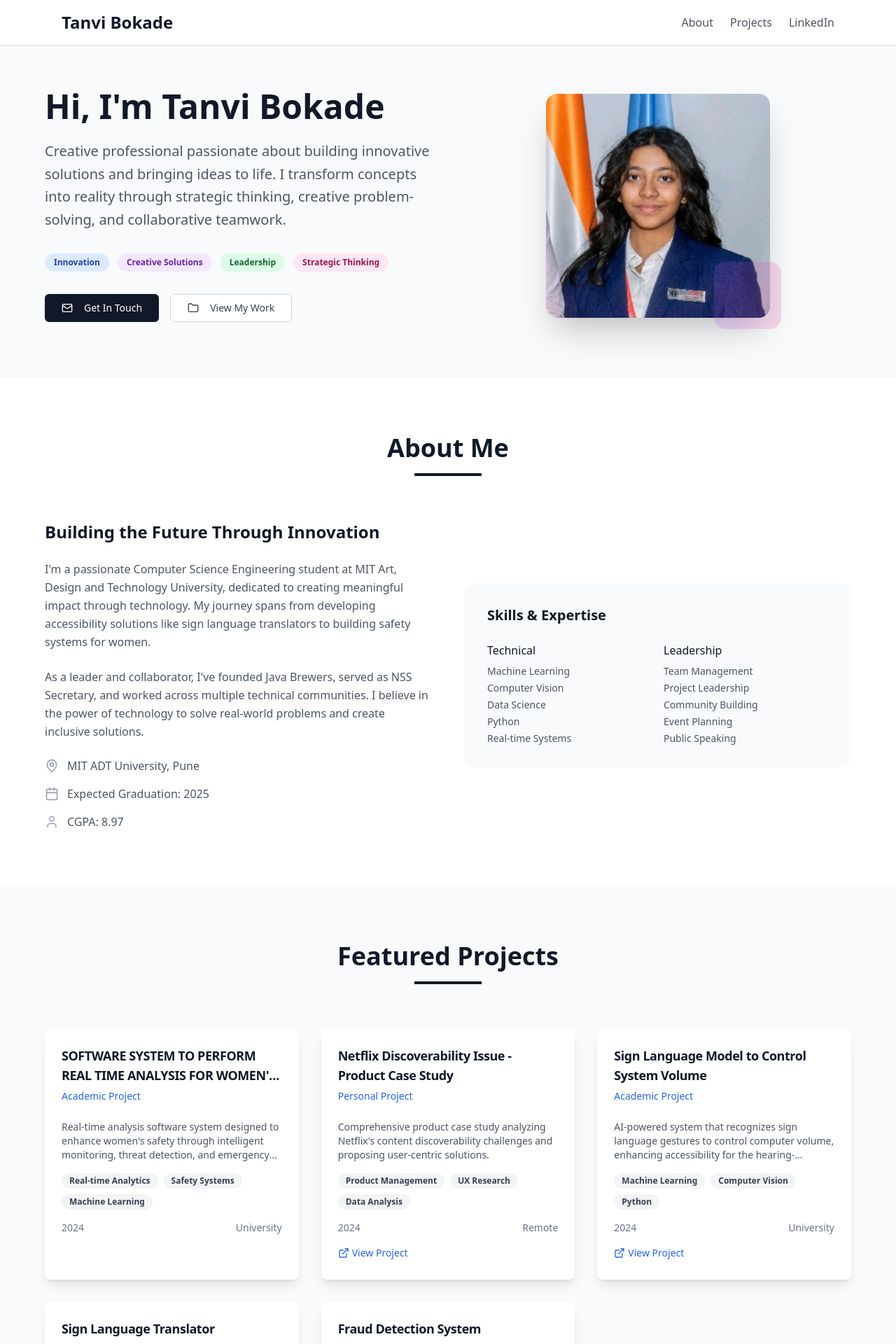
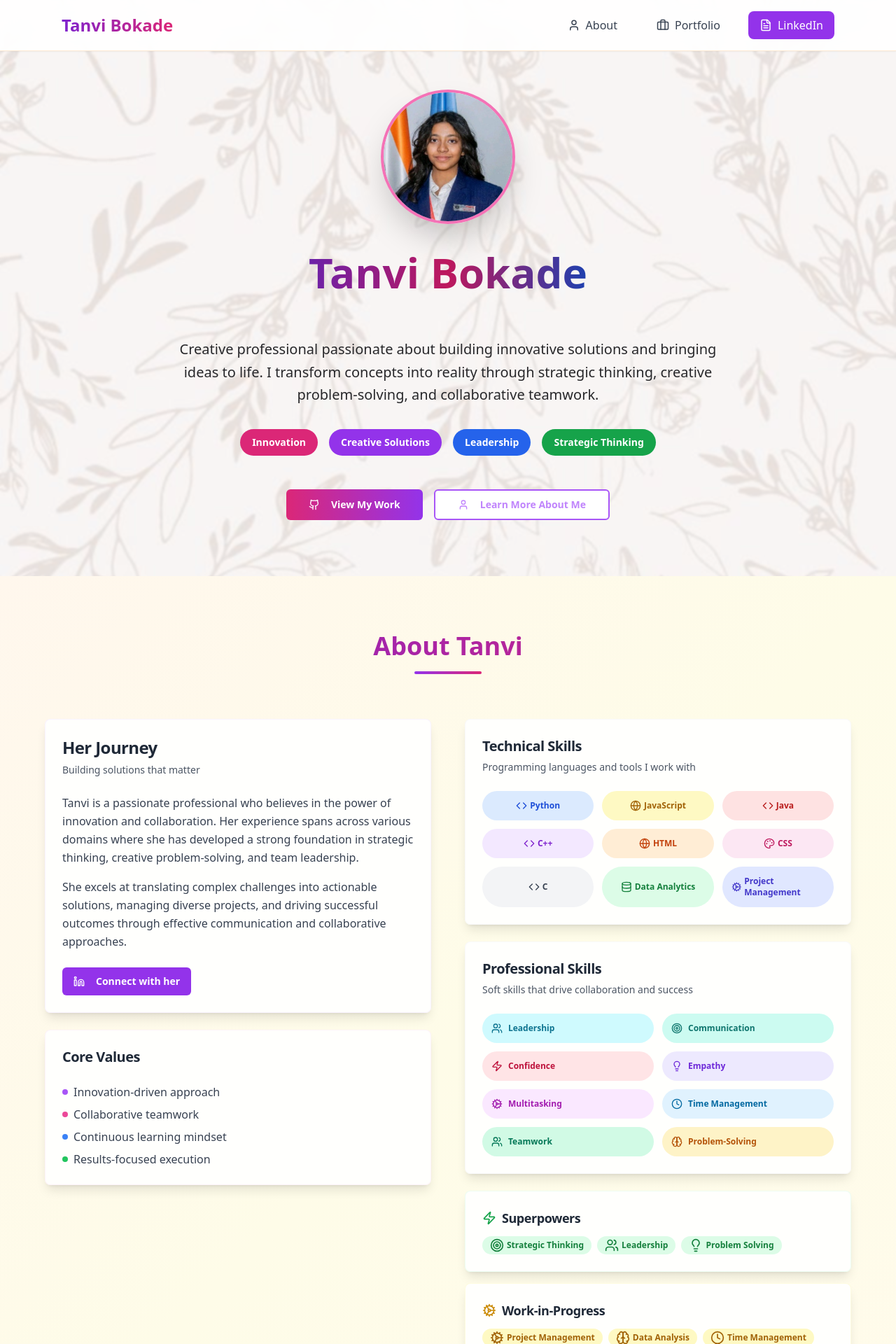
Before and after one commit to Tanvi42069/my-web-wonderland-craft, a React (Vite) app: page / in a window 1280 px wide. Shown: the top 1920 px of the page at 70% size. Built offline with nearby package versions, Linux system fonts and the light colour scheme.

Commit message:
Reverted to commit 45aa60bc283de34c86df086ec1c8383e0bc2e447

```diff
--- a/src/components/PortfolioSection.tsx
+++ b/src/components/PortfolioSection.tsx
@@ -1,3 +1,4 @@
+
 import { Card, CardContent, CardDescription, CardHeader, CardTitle } from "@/components/ui/card";
 import { Badge } from "@/components/ui/badge";
 import { Button } from "@/components/ui/button";
@@ -17,14 +18,6 @@ import {
 
 const PortfolioSection = () => {
   const projects = [
-    {
-      title: "SOFTWARE SYSTEM TO PERFORM REAL TIME ANALYSIS FOR WOMEN'S SAFETY",
-      company: "Academic Project",
-      period: "2024",
-      location: "University",
-      description: "Real-time analysis software system designed to enhance women's safety through intelligent monitoring, threat detection, and emergency response mechanisms.",
-      skills: ["Real-time Analytics", "Safety Systems", "Machine Learning", "Emergency Response"]
-    },
     {
       title: "Netflix Discoverability Issue - Product Case Study",
       company: "Personal Project",
--- a/src/pages/Index.tsx
+++ b/src/pages/Index.tsx
@@ -2,7 +2,9 @@
 import { Button } from "@/components/ui/button";
 import { Card, CardContent, CardDescription, CardHeader, CardTitle } from "@/components/ui/card";
 import { Badge } from "@/components/ui/badge";
-import { User, Briefcase, FileText, Folder, Github, Mail, MapPin, Calendar, ExternalLink } from "lucide-react";
+import { User, Briefcase, FileText, Folder, Github } from "lucide-react";
+import AboutSection from "@/components/AboutSection";
+import PortfolioSection from "@/components/PortfolioSection";
 
 const Index = () => {
   const scrollToSection = (sectionId: string) => {
@@ -12,70 +14,34 @@ const Index = () => {
     });
   };
 
-  const projects = [
-    {
-      title: "SOFTWARE SYSTEM TO PERFORM REAL TIME ANALYSIS FOR WOMEN'S SAFETY",
-      company: "Academic Project",
-      period: "2024",
-      location: "University",
-      description: "Real-time analysis software system designed to enhance women's safety through intelligent monitoring, threat detection, and emergency response mechanisms.",
-      skills: ["Real-time Analytics", "Safety Systems", "Machine Learning", "Emergency Response"]
-    },
-    {
-      title: "Netflix Discoverability Issue - Product Case Study",
-      company: "Personal Project",
-      period: "2024",
-      location: "Remote",
-      description: "Comprehensive product case study analyzing Netflix's content discoverability challenges and proposing user-centric solutions.",
-      skills: ["Product Management", "UX Research", "Data Analysis"],
-      link: "https://github.com/Tanvi42069/Product-Case-Study-Netflix-Discoverability-Issue"
-    },
-    {
-      title: "Sign Language Model to Control System Volume",
-      company: "Academic Project",
-      period: "2024",
-      location: "University",
-      description: "AI-powered system that recognizes sign language gestures to control computer volume, enhancing accessibility for the hearing-impaired community.",
-      skills: ["Machine Learning", "Computer Vision", "Python"],
-      link: "https://github.com/Tanvi42069/Sign-Language-Model-to-Control-System-Volume"
-    },
-    {
-      title: "Sign Language Translator",
-      company: "Personal Project",
-      period: "2024",
-      location: "Remote",
-      description: "Machine learning application that translates sign language into text, bridging communication gaps and promoting inclusivity.",
-      skills: ["Deep Learning", "OpenCV", "TensorFlow"],
-      link: "https://github.com/Tanvi42069/Sign-Language-Translator"
-    },
-    {
-      title: "Fraud Detection System",
-      company: "Academic Project",
-      period: "2023",
-      location: "University",
-      description: "Advanced fraud detection system using machine learning algorithms to identify and prevent fraudulent transactions in real-time.",
-      skills: ["Machine Learning", "Data Science", "Python"],
-      link: "https://github.com/Tanvi42069/Fraud-Detection"
-    }
-  ];
+  return <div className="min-h-screen relative overflow-hidden" style={{
+    backgroundImage: `url('/lovable-uploads/abe6b2fd-bef7-4a31-a41b-745aeac05b38.png')`,
+    backgroundSize: 'cover',
+    backgroundPosition: 'center',
+    backgroundRepeat: 'no-repeat',
+    backgroundAttachment: 'fixed'
+  }}>
+      {/* Semi-transparent overlay to ensure text readability */}
+      <div className="absolute inset-0 bg-white/30 backdrop-blur-[1px]"></div>
 
-  return (
-    <div className="min-h-screen bg-gray-50">
       {/* Navigation */}
-      <nav className="fixed top-0 w-full bg-white/95 backdrop-blur-md border-b border-gray-200 z-50 shadow-sm">
+      <nav className="fixed top-0 w-full bg-white/90 backdrop-blur-md border-b border-orange-200/50 z-50 shadow-sm">
         <div className="max-w-6xl mx-auto px-6 py-4">
           <div className="flex justify-between items-center">
-            <div className="text-2xl font-bold text-gray-900">
+            <div className="text-2xl font-bold bg-gradient-to-r from-purple-700 to-pink-600 bg-clip-text text-transparent">
               Tanvi Bokade
             </div>
             <div className="flex gap-6">
-              <button onClick={() => scrollToSection('about')} className="text-gray-600 hover:text-gray-900 transition-colors">
+              <button onClick={() => scrollToSection('about')} className="flex items-center gap-2 px-4 py-2 rounded-lg hover:bg-purple-100/50 transition-colors text-gray-700">
+                <User size={18} />
                 About
               </button>
-              <button onClick={() => scrollToSection('projects')} className="text-gray-600 hover:text-gray-900 transition-colors">
-                Projects
+              <button onClick={() => scrollToSection('portfolio')} className="flex items-center gap-2 px-4 py-2 rounded-lg hover:bg-purple-100/50 transition-colors text-gray-700">
+                <Briefcase size={18} />
+                Portfolio
               </button>
-              <a href="https://www.linkedin.com/in/tanvi-bokade-3817681b0" target="_blank" rel="noopener noreferrer" className="text-gray-600 hover:text-gray-900 transition-colors">
+              <a href="https://www.linkedin.com/in/tanvi-bokade-3817681b0" target="_blank" rel="noopener noreferrer" className="flex items-center gap-2 px-4 py-2 bg-purple-600 text-white rounded-lg hover:bg-purple-700 transition-colors">
+                <FileText size={18} />
                 LinkedIn
               </a>
             </div>
@@ -84,210 +50,69 @@ const Index = () => {
       </nav>
 
       {/* Hero Section */}
-      <section className="pt-32 pb-20 px-6">
-        <div className="max-w-6xl mx-auto">
-          <div className="grid grid-cols-1 lg:grid-cols-2 gap-12 items-center">
-            <div>
-              <h1 className="text-5xl font-bold text-gray-900 mb-6">
-                Hi, I'm Tanvi Bokade
+      <section className="pt-32 pb-20 px-6 relative z-10">
+        <div className="max-w-6xl mx-auto text-center">
+          <div className="relative flex flex-col items-center mb-8">
+            <div className="mb-8">
+              <img src="/lovable-uploads/9fd95d39-52bf-4a70-a19d-307ddf3034cb.png" alt="Tanvi Bokade" className="w-48 h-48 rounded-full object-cover border-4 border-pink-400 shadow-2xl" />
+            </div>
+            <h1 className="text-6xl font-bold mb-6 bg-gradient-to-r from-purple-800 via-pink-700 to-blue-800 bg-clip-text text-transparent leading-tight">
+              Tanvi Bokade
             </h1>
-              <p className="text-xl text-gray-600 mb-8 leading-relaxed">
+          </div>
+
+          <p className="text-xl mb-8 max-w-3xl mx-auto leading-relaxed text-zinc-800 font-medium">
             Creative professional passionate about building innovative solutions and bringing ideas to life.
             I transform concepts into reality through strategic thinking, creative problem-solving, and collaborative teamwork.
           </p>
 
-              <div className="flex flex-wrap gap-3 mb-8">
-                <Badge className="px-3 py-1 bg-blue-100 text-blue-800">Innovation</Badge>
-                <Badge className="px-3 py-1 bg-purple-100 text-purple-800">Creative Solutions</Badge>
-                <Badge className="px-3 py-1 bg-green-100 text-green-800">Leadership</Badge>
-                <Badge className="px-3 py-1 bg-pink-100 text-pink-800">Strategic Thinking</Badge>
+          <div className="flex flex-wrap justify-center gap-4 mb-12">
+            <Badge variant="secondary" className="px-4 py-2 text-sm bg-pink-600 text-white hover:bg-pink-700">Innovation</Badge>
+            <Badge variant="secondary" className="px-4 py-2 text-sm bg-purple-600 text-white hover:bg-purple-700">Creative Solutions</Badge>
+            <Badge variant="secondary" className="px-4 py-2 text-sm bg-blue-600 text-white hover:bg-blue-700">Leadership</Badge>
+            <Badge variant="secondary" className="px-4 py-2 text-sm bg-green-600 text-white hover:bg-green-700">Strategic Thinking</Badge>
           </div>
 
-              <div className="flex gap-4">
-                <a href="mailto:tanvi.bokade@gmail.com">
-                  <Button className="bg-gray-900 hover:bg-gray-800 text-white px-6 py-3">
-                    <Mail className="mr-2" size={18} />
-                    Get In Touch
+          <div className="flex justify-center gap-4">
+            <a href="https://github.com/yourusername" target="_blank" rel="noopener noreferrer">
+              <Button size="lg" className="bg-gradient-to-r from-pink-600 to-purple-600 hover:from-pink-700 hover:to-purple-700 text-white px-8 py-3 font-bold">
+                <Github className="mr-2" size={20} />
+                View My Work
               </Button>
             </a>
-                <Button onClick={() => scrollToSection('projects')} variant="outline" className="px-6 py-3 border-gray-300 text-gray-700 hover:bg-gray-50">
-                  <Folder className="mr-2" size={18} />
-                  View My Work
+            <Button onClick={() => scrollToSection('about')} variant="outline" size="lg" className="px-8 py-3 border-2 border-purple-500 text-purple-400 hover:bg-purple-500 hover:text-white font-bold">
+              <User className="mr-2" size={20} />
+              Learn More About Me
             </Button>
-              </div>
-            </div>
-
-            <div className="flex justify-center">
-              <div className="relative">
-                <img
-                  src="/lovable-uploads/9fd95d39-52bf-4a70-a19d-307ddf3034cb.png"
-                  alt="Tanvi Bokade"
-                  className="w-80 h-80 rounded-2xl object-cover shadow-2xl"
-                />
-                <div className="absolute -bottom-4 -right-4 w-24 h-24 bg-gradient-to-r from-purple-500 to-pink-500 rounded-2xl opacity-20"></div>
-              </div>
-            </div>
           </div>
         </div>
       </section>
 
       {/* About Section */}
-      <section id="about" className="py-20 px-6 bg-white">
-        <div className="max-w-6xl mx-auto">
-          <div className="text-center mb-16">
-            <h2 className="text-4xl font-bold text-gray-900 mb-4">About Me</h2>
-            <div className="w-24 h-1 bg-gray-900 mx-auto"></div>
-          </div>
+      <AboutSection />
 
-          <div className="grid grid-cols-1 lg:grid-cols-2 gap-12 items-center">
-            <div>
-              <h3 className="text-2xl font-semibold text-gray-900 mb-6">
-                Building the Future Through Innovation
-              </h3>
-              <p className="text-gray-600 mb-6 leading-relaxed">
-                I'm a passionate Computer Science Engineering student at MIT Art, Design and Technology University,
-                dedicated to creating meaningful impact through technology. My journey spans from developing
-                accessibility solutions like sign language translators to building safety systems for women.
-              </p>
-              <p className="text-gray-600 mb-6 leading-relaxed">
-                As a leader and collaborator, I've founded Java Brewers, served as NSS Secretary, and worked
-                across multiple technical communities. I believe in the power of technology to solve real-world
-                problems and create inclusive solutions.
-              </p>
+      {/* Portfolio Section */}
+      <PortfolioSection />
 
-              <div className="space-y-4">
-                <div className="flex items-center text-gray-600">
-                  <MapPin className="w-5 h-5 mr-3 text-gray-400" />
-                  MIT ADT University, Pune
-                </div>
-                <div className="flex items-center text-gray-600">
-                  <Calendar className="w-5 h-5 mr-3 text-gray-400" />
-                  Expected Graduation: 2025
-                </div>
-                <div className="flex items-center text-gray-600">
-                  <User className="w-5 h-5 mr-3 text-gray-400" />
-                  CGPA: 8.97
-                </div>
-              </div>
-            </div>
-
-            <div className="bg-gray-50 p-8 rounded-2xl">
-              <h4 className="text-xl font-semibold text-gray-900 mb-6">Skills & Expertise</h4>
-              <div className="grid grid-cols-2 gap-4">
-                <div>
-                  <h5 className="font-medium text-gray-900 mb-2">Technical</h5>
-                  <ul className="text-gray-600 text-sm space-y-1">
-                    <li>Machine Learning</li>
-                    <li>Computer Vision</li>
-                    <li>Data Science</li>
-                    <li>Python</li>
-                    <li>Real-time Systems</li>
-                  </ul>
-                </div>
-                <div>
-                  <h5 className="font-medium text-gray-900 mb-2">Leadership</h5>
-                  <ul className="text-gray-600 text-sm space-y-1">
-                    <li>Team Management</li>
-                    <li>Project Leadership</li>
-                    <li>Community Building</li>
-                    <li>Event Planning</li>
-                    <li>Public Speaking</li>
-                  </ul>
-                </div>
-              </div>
-            </div>
-          </div>
-        </div>
-      </section>
-
-      {/* Projects Section */}
-      <section id="projects" className="py-20 px-6 bg-gray-50">
-        <div className="max-w-6xl mx-auto">
-          <div className="text-center mb-16">
-            <h2 className="text-4xl font-bold text-gray-900 mb-4">Featured Projects</h2>
-            <div className="w-24 h-1 bg-gray-900 mx-auto"></div>
-          </div>
-
-          <div className="grid grid-cols-1 md:grid-cols-2 lg:grid-cols-3 gap-8">
-            {projects.map((project, index) => (
-              <Card key={index} className="bg-white border-0 shadow-lg hover:shadow-xl transition-shadow duration-300">
-                <CardHeader>
-                  <CardTitle className="text-lg font-semibold text-gray-900 line-clamp-2">
-                    {project.title}
-                  </CardTitle>
-                  <CardDescription className="text-blue-600 font-medium">
-                    {project.company}
-                  </CardDescription>
-                </CardHeader>
-                <CardContent>
-                  <p className="text-gray-600 text-sm mb-4 line-clamp-3">
-                    {project.description}
-                  </p>
-
-                  <div className="flex flex-wrap gap-2 mb-4">
-                    {project.skills.slice(0, 3).map((skill, skillIndex) => (
-                      <Badge key={skillIndex} variant="secondary" className="text-xs bg-gray-100 text-gray-700">
-                        {skill}
-                      </Badge>
-                    ))}
-                  </div>
-
-                  <div className="flex items-center justify-between text-sm text-gray-500 mb-4">
-                    <span>{project.period}</span>
-                    <span>{project.location}</span>
-                  </div>
-
-                  {project.link && (
-                    <a
-                      href={project.link}
-                      target="_blank"
-                      rel="noopener noreferrer"
-                      className="inline-flex items-center text-blue-600 hover:text-blue-800 text-sm font-medium"
-                    >
-                      <ExternalLink className="w-4 h-4 mr-1" />
-                      View Project
-                    </a>
-                  )}
-                </CardContent>
-              </Card>
-            ))}
-          </div>
-        </div>
-      </section>
-
-      {/* Contact Section */}
-      <section className="py-20 px-6 bg-white">
-        <div className="max-w-4xl mx-auto text-center">
-          <h2 className="text-4xl font-bold text-gray-900 mb-6">Let's Work Together</h2>
-          <p className="text-xl text-gray-600 mb-8 max-w-2xl mx-auto">
+      {/* Footer */}
+      <footer className="bg-white/80 backdrop-blur-sm text-gray-800 py-12 border-t border-purple-200/50 relative z-10">
+        <div className="max-w-6xl mx-auto px-6 text-center">
+          <h3 className="text-2xl font-semibold mb-4 text-purple-700">Let's Build Something Extraordinary Together</h3>
+          <p className="text-gray-600 mb-6 max-w-2xl mx-auto">
             Ready to collaborate on your next big idea? I'm always excited to work with passionate teams
             and individuals who want to create meaningful impact through innovative solutions.
           </p>
           <div className="flex justify-center gap-4">
-            <a href="mailto:tanvi.bokade@gmail.com">
-              <Button className="bg-gray-900 hover:bg-gray-800 text-white px-8 py-3">
-                <Mail className="mr-2" size={18} />
+            <a href="mailto:tanvi.bokade@gmail.com" className="bg-gradient-to-r from-purple-600 to-pink-600 hover:from-purple-700 hover:to-pink-700 px-6 py-3 rounded-lg transition-colors font-bold text-white">
               Start a Conversation
-              </Button>
-            </a>
-            <a href="https://www.linkedin.com/in/tanvi-bokade-3817681b0" target="_blank" rel="noopener noreferrer">
-              <Button variant="outline" className="px-8 py-3 border-gray-300 text-gray-700 hover:bg-gray-50">
-                <FileText className="mr-2" size={18} />
-                LinkedIn Profile
-              </Button>
             </a>
           </div>
+          <div className="mt-8 pt-8 border-t border-gray-300 text-gray-500 text-sm">
+            © 2024 Tanvi Bokade. All rights reserved.
           </div>
-      </section>
-
-      {/* Footer */}
-      <footer className="bg-gray-900 text-white py-8">
-        <div className="max-w-6xl mx-auto px-6 text-center">
-          <p className="text-gray-400">© 2024 Tanvi Bokade. All rights reserved.</p>
         </div>
       </footer>
-    </div>
-  );
+    </div>;
 };
 
 export default Index;
```
Lines whose indentation alone changed are shown as unchanged.
